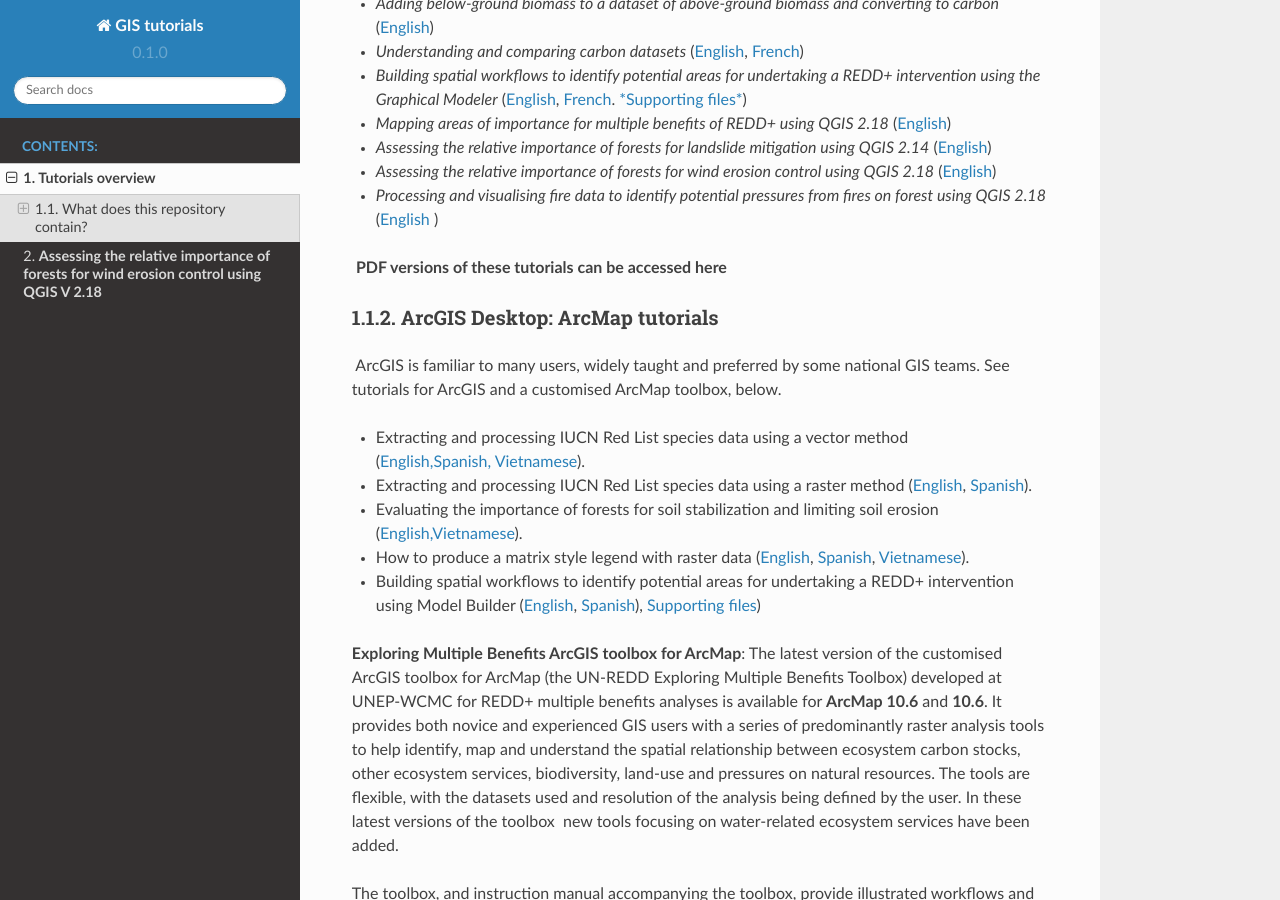
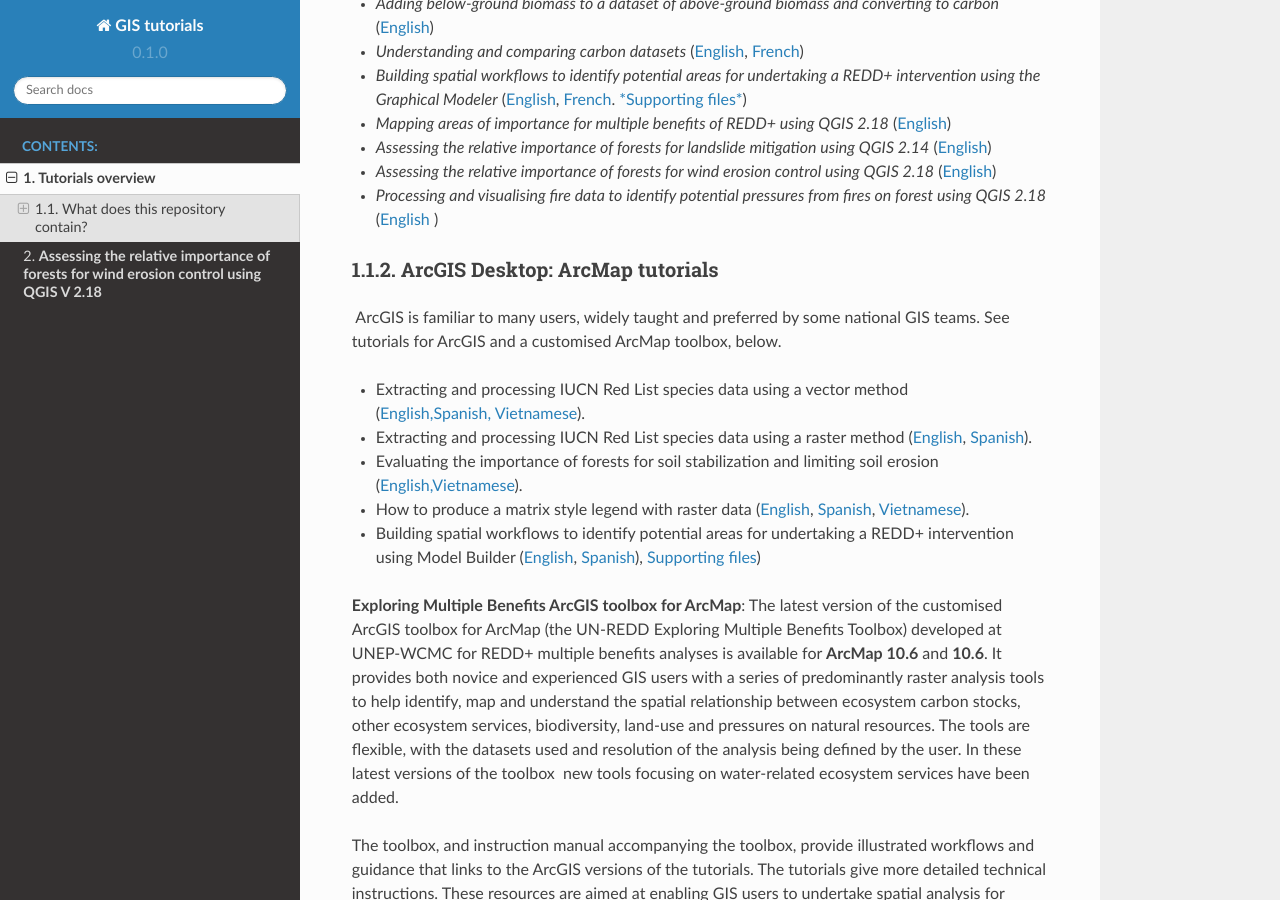
Before and after one commit to corinnar/GIS_tutorials, a Sphinx documentation site: the page built from docs/source/GIS_TOOLS_PAGE.rst, in a window 1280 px wide and 900 px high, scrolled down 1282 px. Built offline with Sphinx 7.4.7 and the Read the Docs theme 2.0.0, drawn with Linux system fonts in a browser that asks for light colours.

Commit message:
Update GIS_TOOLS_PAGE.rst

```diff
--- a/docs/source/GIS_TOOLS_PAGE.rst
+++ b/docs/source/GIS_TOOLS_PAGE.rst
@@ -56,7 +56,6 @@
 
 -  *Processing and visualising fire data to identify potential pressures from fires on forest using QGIS 2.18* (`English  <https://www.un-redd.org/sites/default/files/2021-10/FireTutorial.pdf>`__)
 
- **PDF versions of these tutorials can be accessed here**
 
 ~~~~~~~~~~~~~~~~~~~~~~~~~~~~~~~~~~~~~~~~
 **ArcGIS Desktop: ArcMap tutorials**
```
